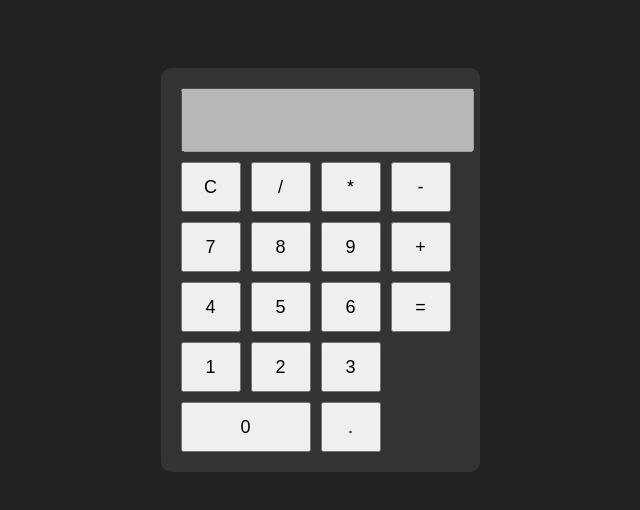
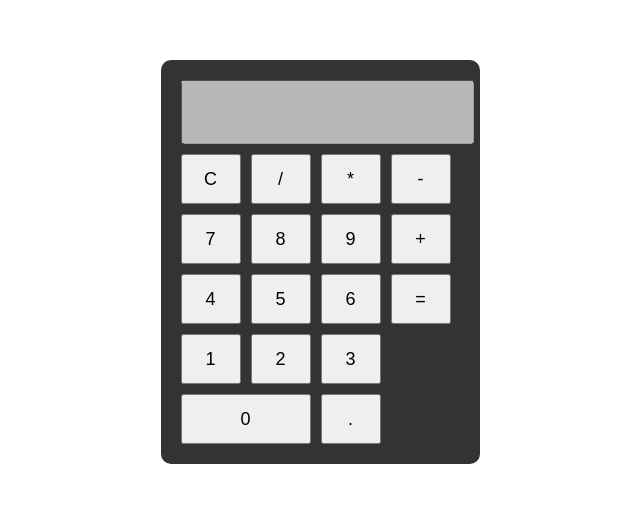
Before and after one commit to prince-002-p/calculator, a plain HTML site: page index.html in a window 1280 px wide. Shown: the part 138-648 px from the top of the page, without its empty margins (320-960 px from the left). Drawn offline with Linux system fonts and the light colour scheme.

Commit message:
Change background color to white and set margin

```diff
--- a/style.css
+++ b/style.css
@@ -3,7 +3,9 @@ body {
   justify-content: center;
   align-items: center;
   height: 100vh;
-  background: #222;
+  background: #ffffff;
+  margin: 0;
+  font-family: Arial;
 }
 
 .calculator {
```
